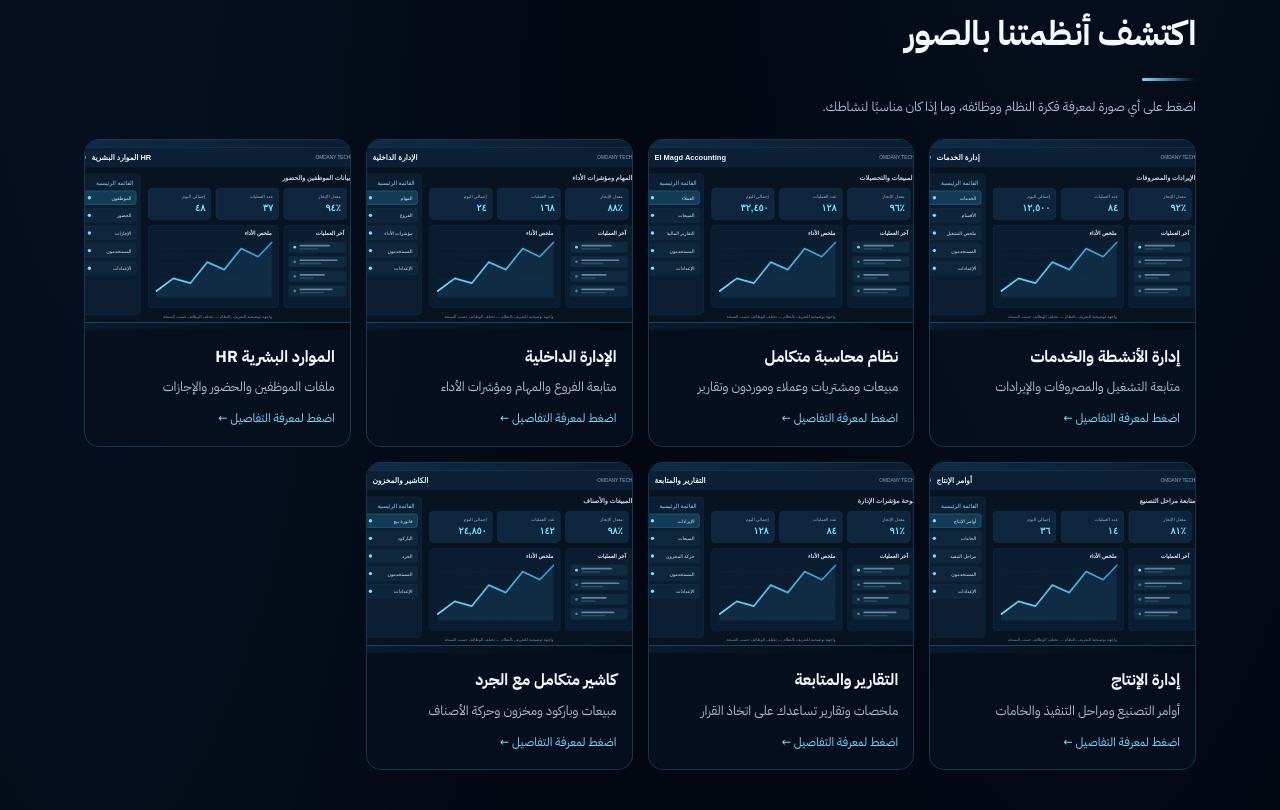
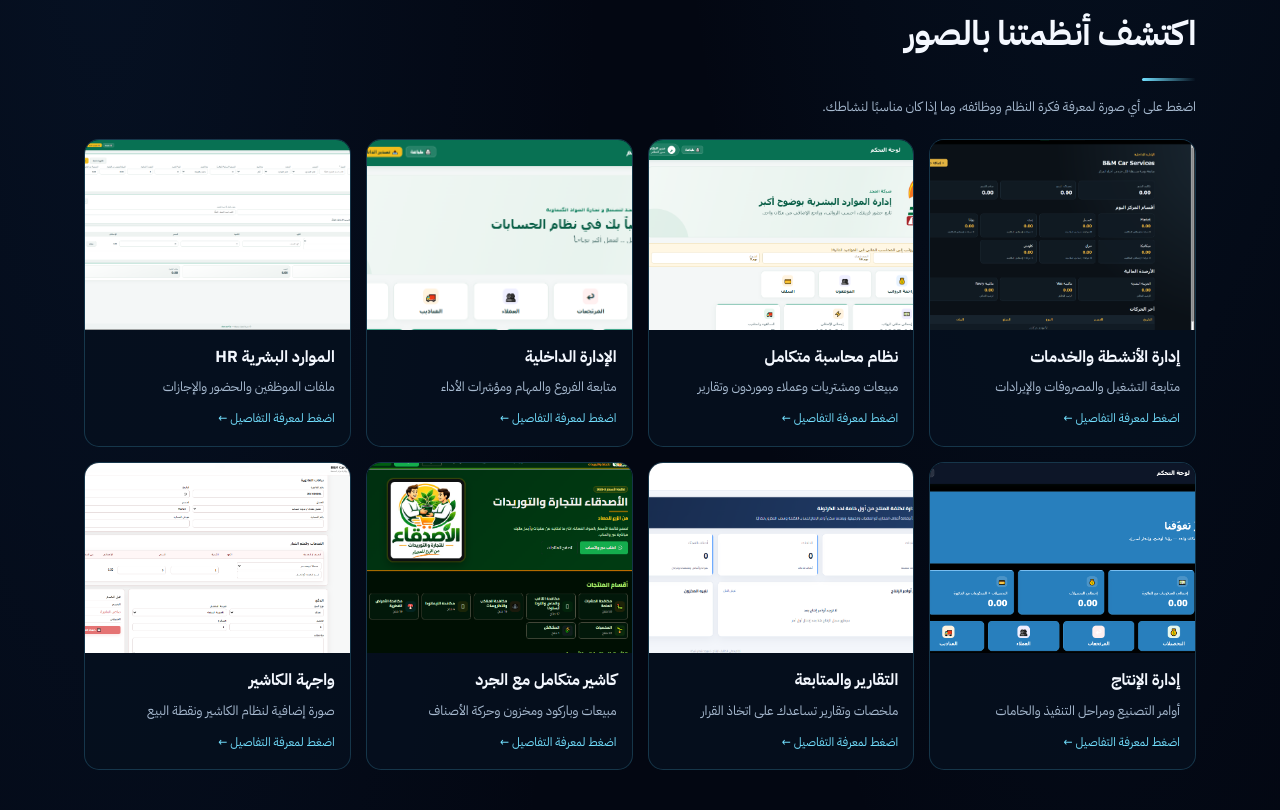
Before and after one commit to ae7656714-jpg/omda-ny-tech, a plain HTML site: page index.html in a window 1280 px wide. Shown: the part 2710-3520 px from the top of the page. Drawn offline with Linux system fonts and the light colour scheme.

Commit message:
Use real software screenshots in gallery and add cashier screenshot

```diff
--- a/index.html
+++ b/index.html
@@ -216,13 +216,14 @@ footer{border-top:1px solid var(--line);padding:30px 0;color:var(--mu);font-size
 <section id="gallery"><h2>اكتشف أنظمتنا بالصور</h2>
 <p class="note" style="margin-top:-14px;margin-bottom:20px">اضغط على أي صورة لمعرفة فكرة النظام ووظائفه، وما إذا كان مناسبًا لنشاطك.</p>
 <div class="gallery-grid">
-<article class="gallery-card" tabindex="0" role="button" data-app="service" aria-label="تفاصيل نظام إدارة الخدمات والمصروفات"><img src="assets/project-1.svg?v=20261024" alt="واجهة نظام إدارة الخدمات والمصروفات" loading="lazy"><div><h3>إدارة الأنشطة والخدمات</h3><p>متابعة التشغيل والمصروفات والإيرادات</p><span class="open-hint">اضغط لمعرفة التفاصيل ←</span></div></article>
-<article class="gallery-card" tabindex="0" role="button" data-app="accounting" aria-label="تفاصيل نظام المحاسبة"><img src="assets/project-2.svg?v=20261024" alt="واجهة نظام المحاسبة El Magd Accounting" loading="lazy"><div><h3>نظام محاسبة متكامل</h3><p>مبيعات ومشتريات وعملاء وموردون وتقارير</p><span class="open-hint">اضغط لمعرفة التفاصيل ←</span></div></article>
-<article class="gallery-card" tabindex="0" role="button" data-app="dashboard" aria-label="تفاصيل نظام الإدارة الداخلية"><img src="assets/project-3.svg?v=20261024" alt="لوحة رئيسية للإدارة الداخلية" loading="lazy"><div><h3>الإدارة الداخلية</h3><p>متابعة الفروع والمهام ومؤشرات الأداء</p><span class="open-hint">اضغط لمعرفة التفاصيل ←</span></div></article>
-<article class="gallery-card" tabindex="0" role="button" data-app="hr" aria-label="تفاصيل نظام الموارد البشرية"><img src="assets/project-4.svg?v=20261024" alt="واجهة نظام الموارد البشرية" loading="lazy"><div><h3>الموارد البشرية HR</h3><p>ملفات الموظفين والحضور والإجازات</p><span class="open-hint">اضغط لمعرفة التفاصيل ←</span></div></article>
-<article class="gallery-card" tabindex="0" role="button" data-app="production" aria-label="تفاصيل نظام أوامر الإنتاج"><img src="assets/project-5.svg?v=20261024" alt="واجهة نظام أوامر الإنتاج" loading="lazy"><div><h3>إدارة الإنتاج</h3><p>أوامر التصنيع ومراحل التنفيذ والخامات</p><span class="open-hint">اضغط لمعرفة التفاصيل ←</span></div></article>
-<article class="gallery-card" tabindex="0" role="button" data-app="reports" aria-label="تفاصيل نظام التقارير والإدارة"><img src="assets/project-6.svg?v=20261024" alt="واجهة التقارير والمتابعة" loading="lazy"><div><h3>التقارير والمتابعة</h3><p>ملخصات وتقارير تساعدك على اتخاذ القرار</p><span class="open-hint">اضغط لمعرفة التفاصيل ←</span></div></article>
-<article class="gallery-card" tabindex="0" role="button" data-app="pos" aria-label="تفاصيل نظام الكاشير والجرد"><img src="assets/project-7.svg?v=20261024" alt="واجهة نظام الكاشير وإدارة المخزون" loading="lazy"><div><h3>كاشير متكامل مع الجرد</h3><p>مبيعات وباركود ومخزون وحركة الأصناف</p><span class="open-hint">اضغط لمعرفة التفاصيل ←</span></div></article>
+<article class="gallery-card" tabindex="0" role="button" data-app="service" aria-label="تفاصيل نظام إدارة الخدمات والمصروفات"><img src="assets/project-1.png?v=20261024" alt="واجهة نظام إدارة الخدمات والمصروفات" loading="lazy"><div><h3>إدارة الأنشطة والخدمات</h3><p>متابعة التشغيل والمصروفات والإيرادات</p><span class="open-hint">اضغط لمعرفة التفاصيل ←</span></div></article>
+<article class="gallery-card" tabindex="0" role="button" data-app="accounting" aria-label="تفاصيل نظام المحاسبة"><img src="assets/project-2.png?v=20261024" alt="واجهة نظام المحاسبة El Magd Accounting" loading="lazy"><div><h3>نظام محاسبة متكامل</h3><p>مبيعات ومشتريات وعملاء وموردون وتقارير</p><span class="open-hint">اضغط لمعرفة التفاصيل ←</span></div></article>
+<article class="gallery-card" tabindex="0" role="button" data-app="dashboard" aria-label="تفاصيل نظام الإدارة الداخلية"><img src="assets/project-3.png?v=20261024" alt="لوحة رئيسية للإدارة الداخلية" loading="lazy"><div><h3>الإدارة الداخلية</h3><p>متابعة الفروع والمهام ومؤشرات الأداء</p><span class="open-hint">اضغط لمعرفة التفاصيل ←</span></div></article>
+<article class="gallery-card" tabindex="0" role="button" data-app="hr" aria-label="تفاصيل نظام الموارد البشرية"><img src="assets/project-4.png?v=20261024" alt="واجهة نظام الموارد البشرية" loading="lazy"><div><h3>الموارد البشرية HR</h3><p>ملفات الموظفين والحضور والإجازات</p><span class="open-hint">اضغط لمعرفة التفاصيل ←</span></div></article>
+<article class="gallery-card" tabindex="0" role="button" data-app="production" aria-label="تفاصيل نظام أوامر الإنتاج"><img src="assets/project-5.png?v=20261024" alt="واجهة نظام أوامر الإنتاج" loading="lazy"><div><h3>إدارة الإنتاج</h3><p>أوامر التصنيع ومراحل التنفيذ والخامات</p><span class="open-hint">اضغط لمعرفة التفاصيل ←</span></div></article>
+<article class="gallery-card" tabindex="0" role="button" data-app="reports" aria-label="تفاصيل نظام التقارير والإدارة"><img src="assets/project-6.png?v=20261024" alt="واجهة التقارير والمتابعة" loading="lazy"><div><h3>التقارير والمتابعة</h3><p>ملخصات وتقارير تساعدك على اتخاذ القرار</p><span class="open-hint">اضغط لمعرفة التفاصيل ←</span></div></article>
+<article class="gallery-card" tabindex="0" role="button" data-app="pos" aria-label="تفاصيل نظام الكاشير والجرد"><img src="assets/project-7.png?v=20261024" alt="واجهة نظام الكاشير وإدارة المخزون" loading="lazy"><div><h3>كاشير متكامل مع الجرد</h3><p>مبيعات وباركود ومخزون وحركة الأصناف</p><span class="open-hint">اضغط لمعرفة التفاصيل ←</span></div></article>
+<article class="gallery-card" tabindex="0" role="button" data-app="pos" aria-label="تفاصيل واجهة الكاشير"><img src="assets/project-8.png?v=20261024" alt="واجهة نظام الكاشير" loading="lazy"><div><h3>واجهة الكاشير</h3><p>صورة إضافية لنظام الكاشير ونقطة البيع</p><span class="open-hint">اضغط لمعرفة التفاصيل ←</span></div></article>
 </div></section>
 
 
```
